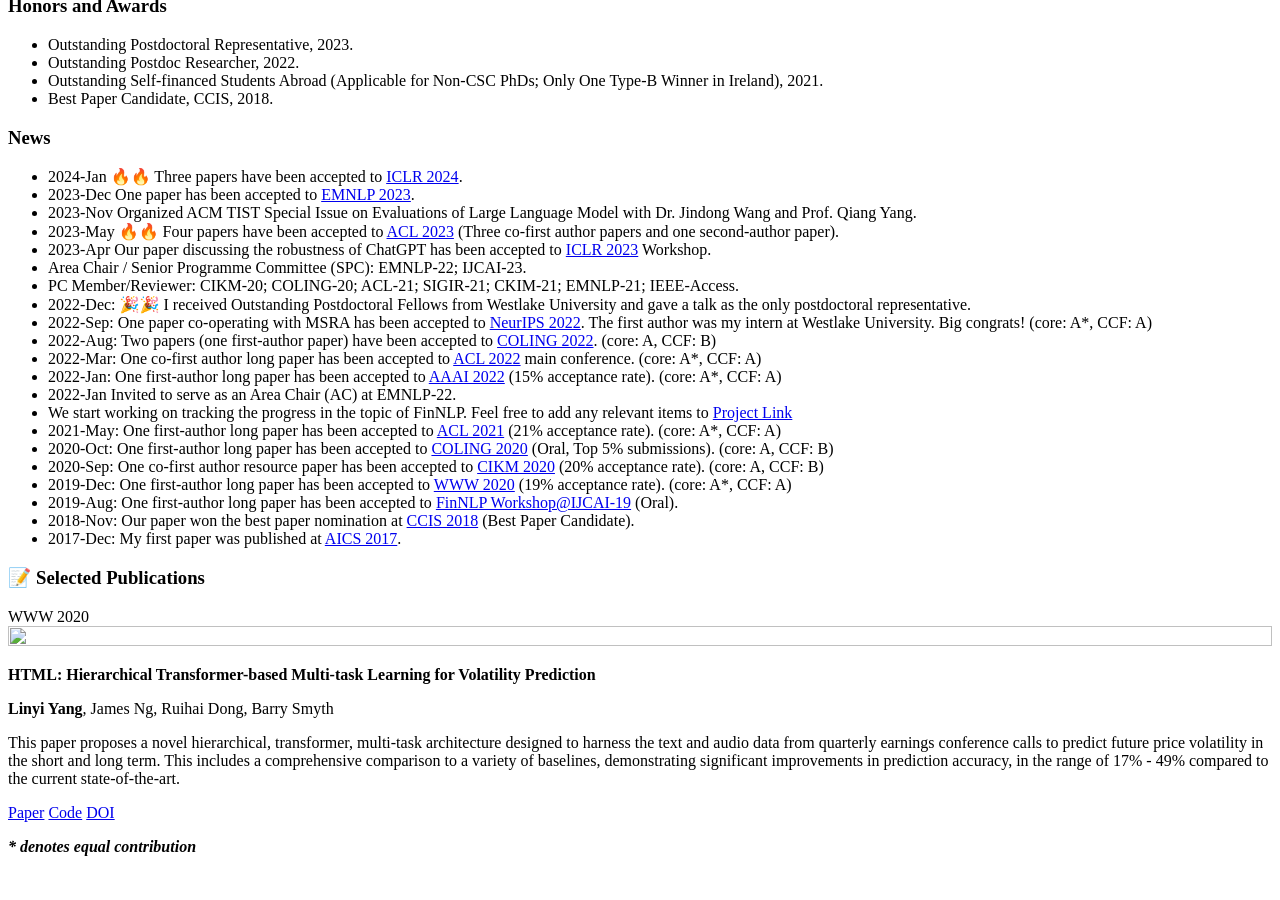
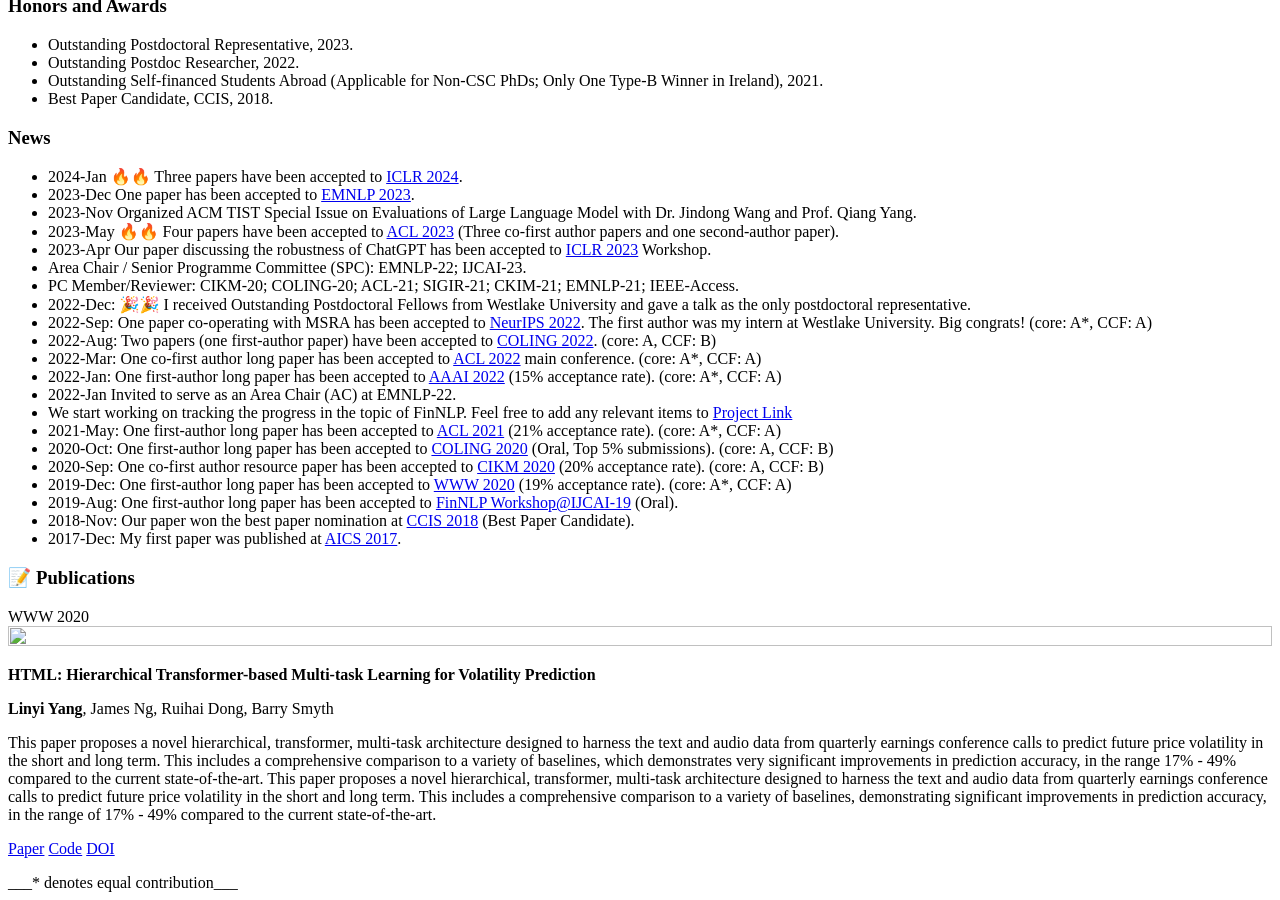
Before and after one commit to YangLinyi/yanglinyi.github.io, a Jekyll site: the page built from _pages/about.md, in a window 1280 px wide and 900 px high, scrolled down 669 px. Built offline with Jekyll 4.4.1, drawn with Linux system fonts in a browser that asks for light colours; our own code applies the rules of GitHub Pages for plain Markdown files; before the commit the page ends 1541 px from its top, so only the background shows below that.

Commit message:
Update about.md

```diff
--- a/_pages/about.md
+++ b/_pages/about.md
@@ -36,19 +36,17 @@ In addition, I am keen on mentoring and working with highly motivated interns wh
 - 2018-Nov: Our paper won the best paper nomination at [CCIS 2018](http://ccis2018.csp.escience.cn/dct/page/1) (Best Paper Candidate).
 - 2017-Dec: My first paper was published at [AICS 2017](http://aiai.ucd.ie/aics2017/index.html).
 
-# 📝 Selected Publications
-
-<div class='paper-box'><div class='paper-box-image'><div><div class="badge">WWW 2020</div><img src='../images/500x300.png' height="100%" width="100%"></div></div>
+# 📝 Publications
+<div class='paper-box'><div class='paper-box-image'><div><div class="badge">WWW 2020</div><img src='images/500x300.png' height="100%" width="100%"></div></div>
 <div class='paper-box-text' markdown="1">
-
 **HTML: Hierarchical Transformer-based Multi-task Learning for Volatility Prediction**
 
 **Linyi Yang**, James Ng, Ruihai Dong, Barry Smyth
 
+This paper proposes a novel hierarchical, transformer, multi-task architecture designed to harness the text and audio data from quarterly earnings conference calls to predict future price volatility in the short and long term. This includes a comprehensive comparison to a variety of baselines, which demonstrates very significant improvements in prediction accuracy, in the range 17% - 49% compared to the current state-of-the-art.
 This paper proposes a novel hierarchical, transformer, multi-task architecture designed to harness the text and audio data from quarterly earnings conference calls to predict future price volatility in the short and long term. This includes a comprehensive comparison to a variety of baselines, demonstrating significant improvements in prediction accuracy, in the range of 17% - 49% compared to the current state-of-the-art.
 
 [Paper](https://www.researchgate.net/profile/Linyi_Yang2/publication/340385140_HTML_Hierarchical_Transformer-based_Multi-task_Learning_for_Volatility_Prediction/links/5e85efd8299bf1307972bc3d/HTML-Hierarchical-Transformer-based-Multi-task-Learning-for-Volatility-Prediction.pdf) [Code](https://github.com/YangLinyi/HTML-Hierarchical-Transformer-based-Multi-task-Learning-for-Volatility-Prediction) [DOI](https://doi.org/10.1145/3366423.3380128)
-</div>
 </div>
 
 <!--
```
